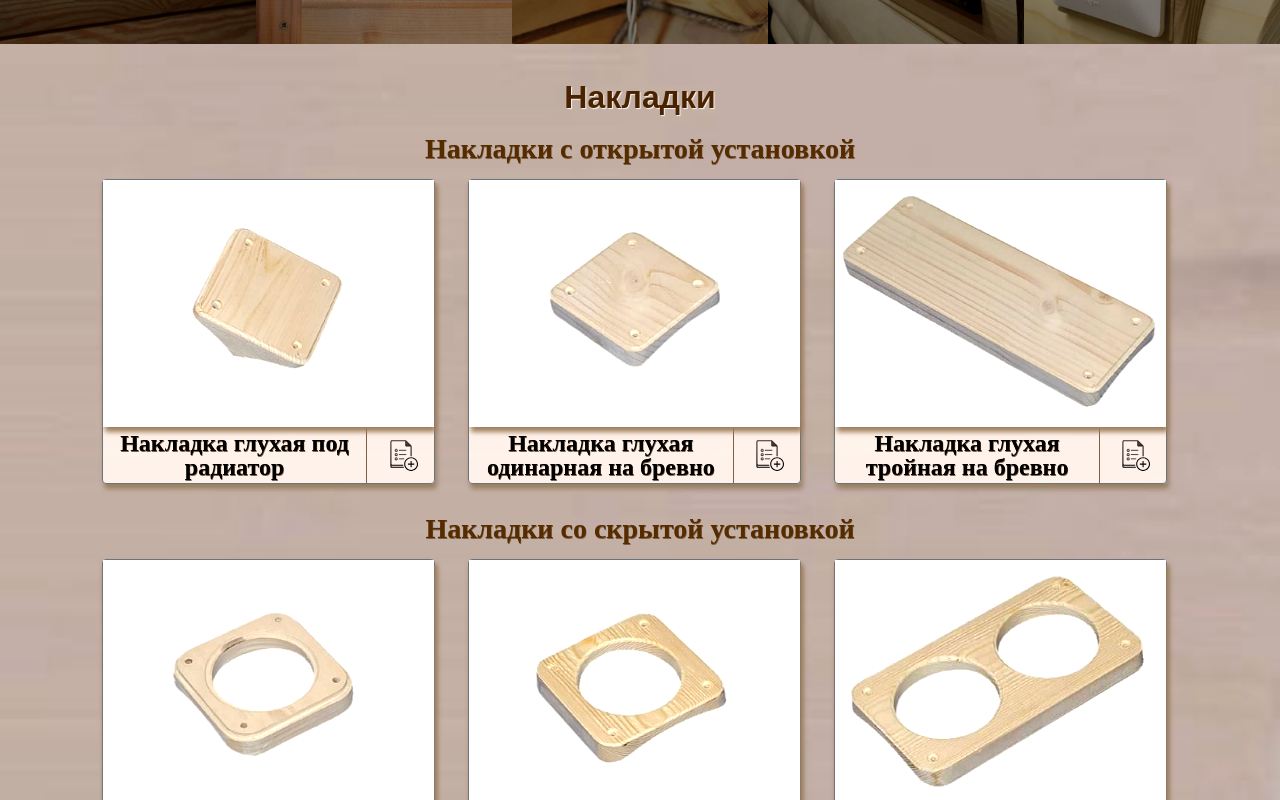
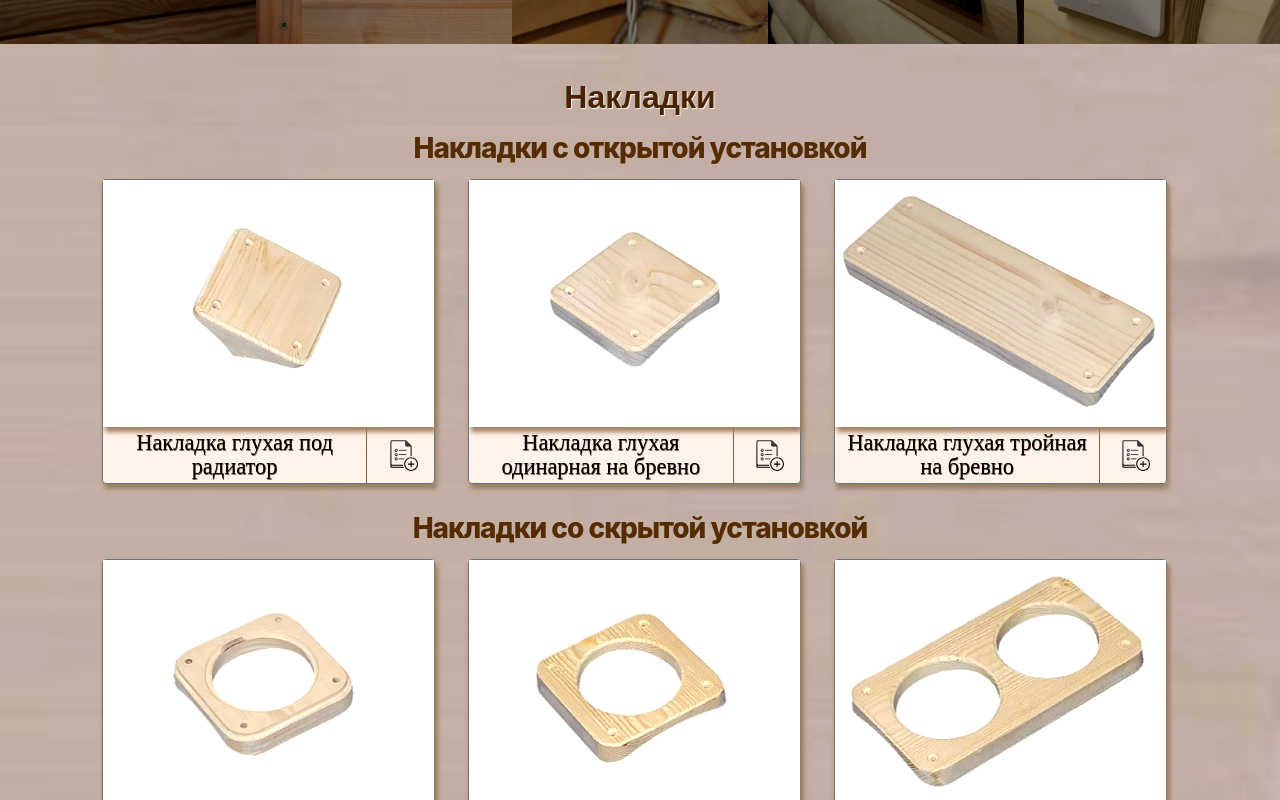
Before and after one commit to AnigalHub/Avacont, a Vue app: page / in a window 1280 px wide. Shown: the part 1620-2420 px from the top of the page. Built offline with nearby package versions, Linux system fonts and the light colour scheme.

Commit message:
изменен шрифт, размер заголовка, добавлен width,height в img

```diff
--- a/src/components/catalog.vue
+++ b/src/components/catalog.vue
@@ -137,19 +137,21 @@
         padding-bottom: 0.2% !important;
     }
     h3{
-        font-family: 'Viaoda Libre', cursive;
         padding: 0.5% 0;
+        color: #5a330c;
         font-weight: 800;
-        color: #5a330c;
+        letter-spacing: -1px;
     }
     h3,h4{
         text-align: center;
-        text-shadow: 0.5px 0.5px 0.5px #7c644c;
     }
     h4{
+        font-weight: 500;
+        text-shadow: 0.5px 0.5px 0.5px #7c644c;
         margin-bottom: 0 !important;
         line-height: 1.5rem;
         width: 80%;
+        font-size: 1.4rem;
         color: black !important;
         height: 3.48rem !important;
         display: flex;
@@ -159,9 +161,8 @@
         border-right:1.5px solid #7c644c;
     }
     .btn,h4{
-        font-family: 'Viaoda Libre', cursive;
+        font-family: "Playfair Display", serif;
         float: left;
-        font-weight: 600;
     }
     .btn{
         background: rgba(255, 244, 235, 0.85);
@@ -182,6 +183,8 @@
     }
     img{
         filter: contrast(115%) brightness(100%);
+        width: 100%;
+        height: 100%;
     }
     @media screen and (min-width: 768px)and (max-width: 992px) {
         .flex-container > div {
```
